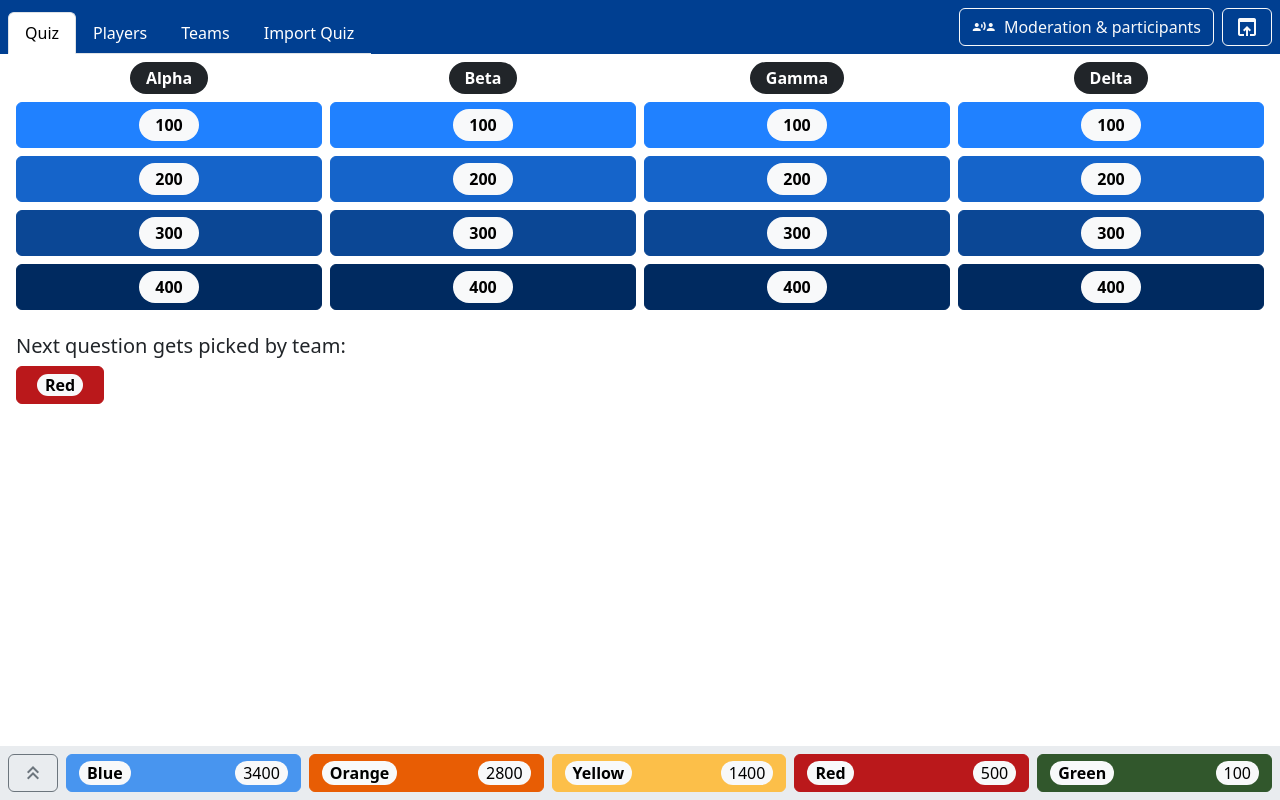
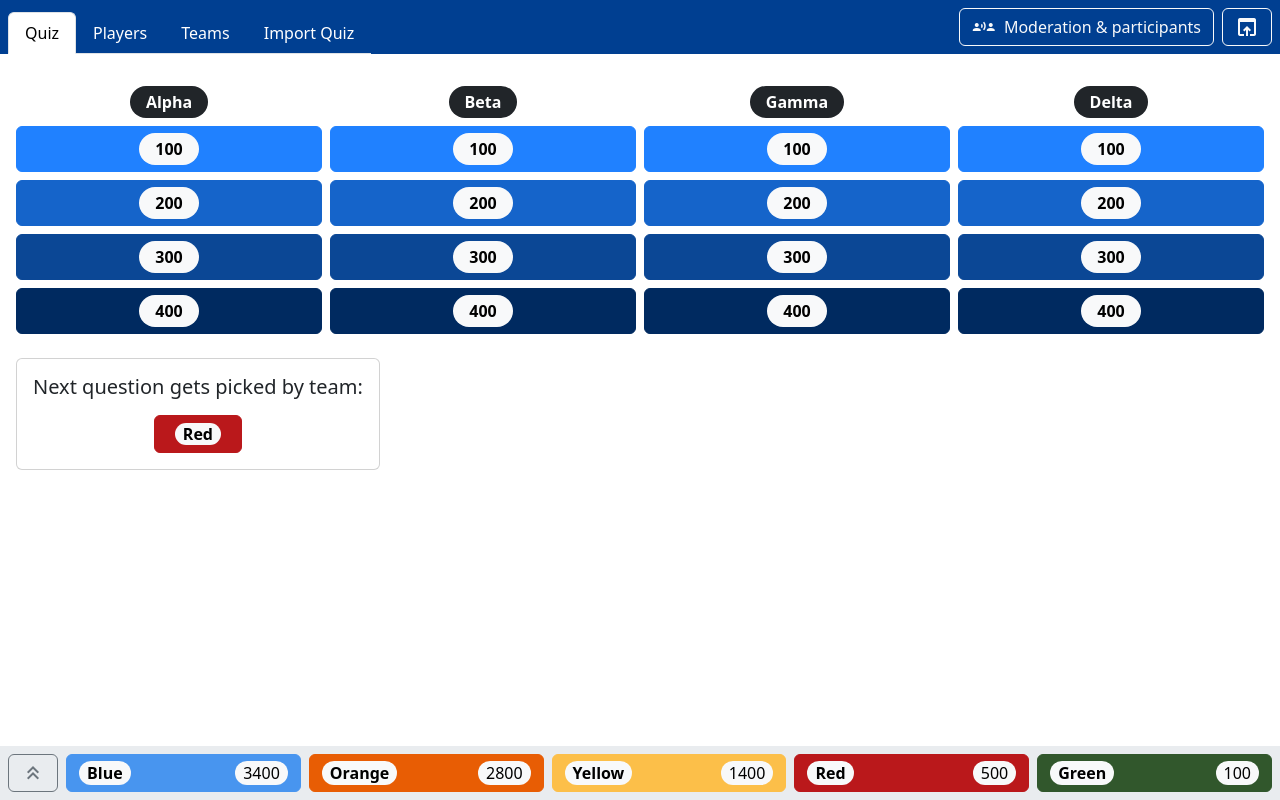
Before and after one commit to tdreja/single-page-quiz, a React (Vite) app: page / in a window 1280 px wide. Both pictures are taken after a click on the item "Quiz". Built offline with nearby package versions, Linux system fonts and the light colour scheme.

Commit message:
feat(Next): Adjust next team symbol

```diff
--- a/src/pages/quiz/overview/QuestionSelectionPage.tsx
+++ b/src/pages/quiz/overview/QuestionSelectionPage.tsx
@@ -29,10 +29,11 @@ export const QuestionSelectionPage = ({ shared }: SharedProps): ReactElement =>
     };
 
     return (
-        <div className="d-flex flex-wrap gap-4">
+        <div className="d-flex flex-wrap gap-4 mt-4">
             <QuizTableView {...tableProps} />
-            <div>
-                <h5>{i18n.quiz.nextSelectingTeam}</h5>
+            <div className="card">
+                <div className="card-body d-flex flex-column align-items-center gap-2">
+                    <h5 className="card-title">{i18n.quiz.nextSelectingTeam}</h5>
                     { selectingTeam && (
                         <TeamColorButton color={selectingTeam}>
                             <span
@@ -44,5 +45,6 @@ export const QuestionSelectionPage = ({ shared }: SharedProps): ReactElement =>
                     )}
                 </div>
             </div>
+        </div>
     );
 };
```
Lines whose indentation alone changed are shown as unchanged.
